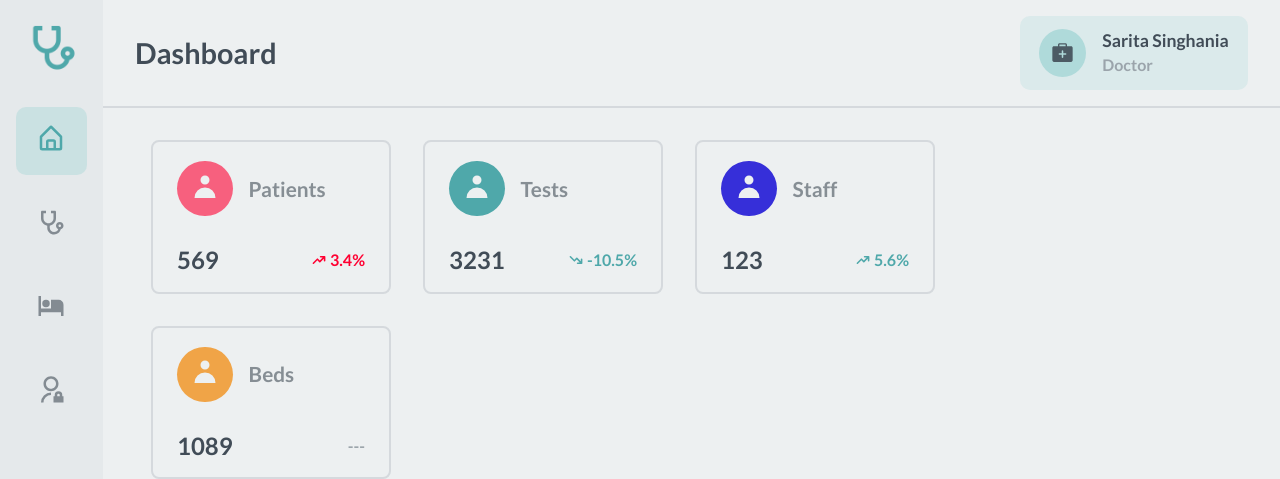
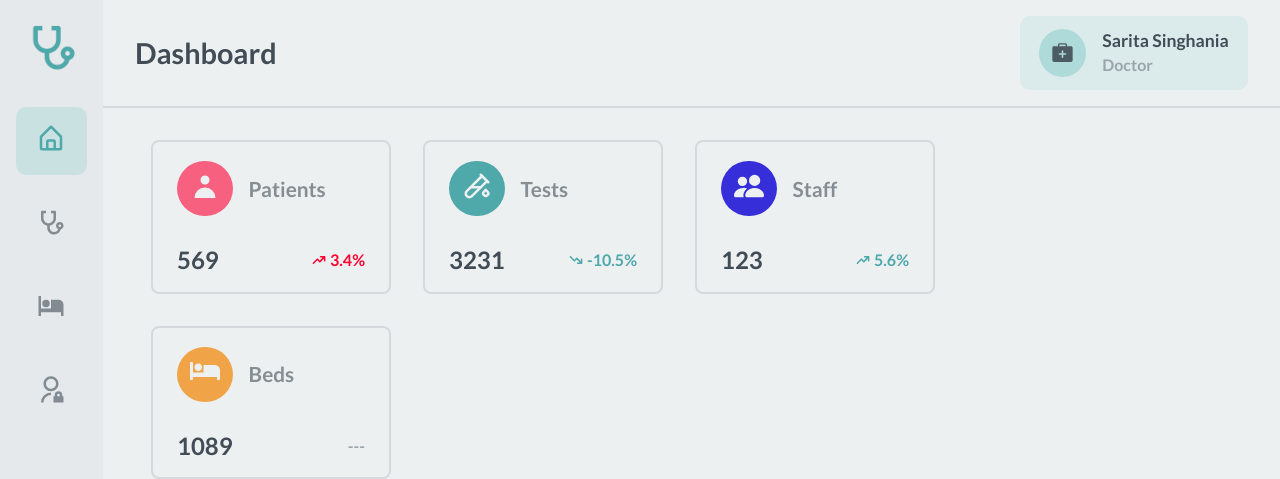
Before and after one commit to yatindra7/Sekhmet, a React (Vite) app in the folder frontend/: page / in a window 1280 px wide. Shown: the top 479 px of the page. Built offline with nearby package versions, Linux system fonts and the light colour scheme; sample sign-in values are in the browser's storage.

Commit message:
update logo;

```diff
--- a/frontend/src/components/HomeCard.tsx
+++ b/frontend/src/components/HomeCard.tsx
@@ -1,10 +1,11 @@
+import { IconType } from 'react-icons'
 import { HiTrendingDown, HiTrendingUp, HiUser } from 'react-icons/hi'
 
-function HomeCard(props: {title: string, count: number, percentChange: number, changeType: 'positive' | 'negative' | 'neutral', color: 'red'|'orange'|'green'|'blue'}) {
+function HomeCard(props: {title: string, count: number, percentChange: number, changeType: 'positive' | 'negative' | 'neutral', color: 'red'|'orange'|'green'|'blue', icon: IconType}) {
     return(
         <div className="home-card">
             <div className="top">
-                <div className='icon-wrapper' data-color={props.color}><HiUser size={30} /></div>
+                <div className='icon-wrapper' data-color={props.color}><props.icon size={30} /></div>
                 <div className='title'>{props.title}</div>
             </div>
             <div className='bottom'>
--- a/frontend/src/pages/Home.tsx
+++ b/frontend/src/pages/Home.tsx
@@ -1,13 +1,17 @@
 import HomeCard from "../components/HomeCard";
+import { HiUser } from 'react-icons/hi'
+import { TbTestPipe } from 'react-icons/tb'
+import { BsFillPeopleFill } from 'react-icons/bs'
+import { FaBed } from 'react-icons/fa'
 
 function Home() {
   return (
     <div className="home">
       <div className="card-list">
-        <HomeCard title="Patients" count={569} percentChange={3.4} changeType='negative' color='red' />
-        <HomeCard title="Tests" count={3231} percentChange={-10.5} changeType='positive' color='green' />
-        <HomeCard title="Staff" count={123} percentChange={5.6} changeType='positive' color='blue' />
-        <HomeCard title="Beds" count={1089} percentChange={0} changeType='neutral' color='orange' />
+        <HomeCard title="Patients" count={569} percentChange={3.4} changeType='negative' color='red' icon={HiUser} />
+        <HomeCard title="Tests" count={3231} percentChange={-10.5} changeType='positive' color='green' icon={TbTestPipe} />
+        <HomeCard title="Staff" count={123} percentChange={5.6} changeType='positive' color='blue' icon={BsFillPeopleFill}/>
+        <HomeCard title="Beds" count={1089} percentChange={0} changeType='neutral' color='orange' icon={FaBed}/>
       </div>
     </div>
   );
```
